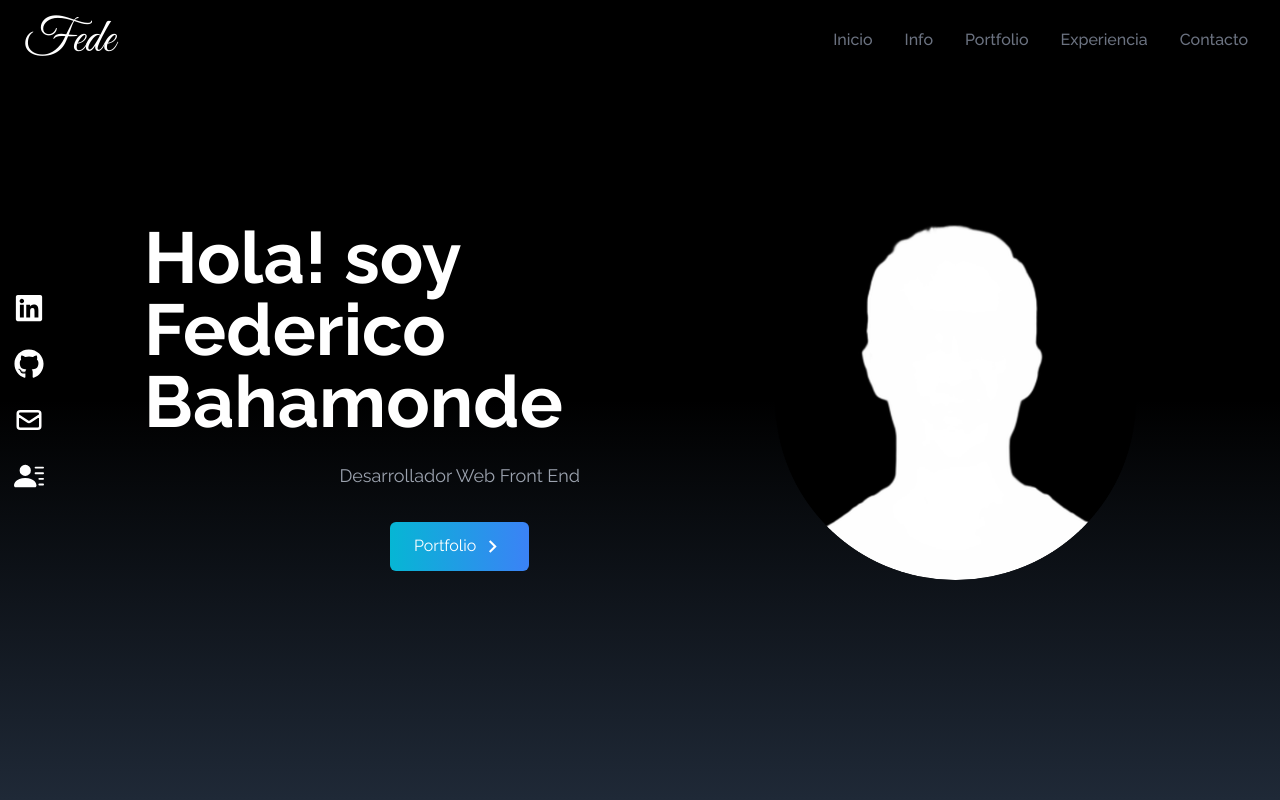
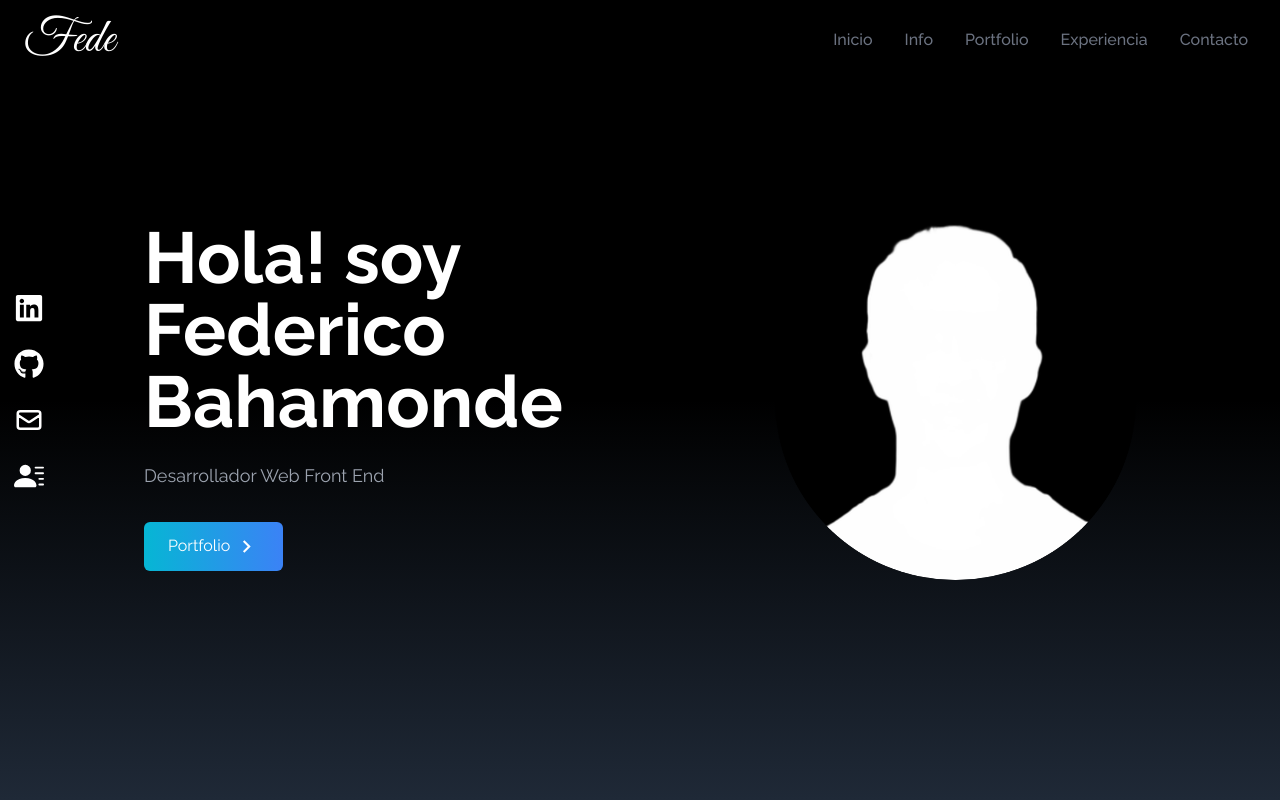
Before and after one commit to FeDaBa/First-Portfolio, a React (Create React App) app: page / in a window 1280 px wide. Shown: the top 800 px of the page. Built offline with nearby package versions, Linux system fonts and the light colour scheme; the HTML template or start-up script is replaced by a standard one.

Commit message:
Update Home.jsx

```diff
--- a/src/components/Home.jsx
+++ b/src/components/Home.jsx
@@ -12,7 +12,7 @@
 
         <div className="max-w-screen-lg mx-auto flex flex-col items-center justify-center h-full px-4 md:flex-row">
 
-            <div className="flex flex-col items-center justify-center h-full">
+            <div className="flex flex-col justify-center h-full">
 
                 <h2 className="text-4xl sm:text-7xl font-bold text-white">
                     Hola! soy Federico Bahamonde
```
